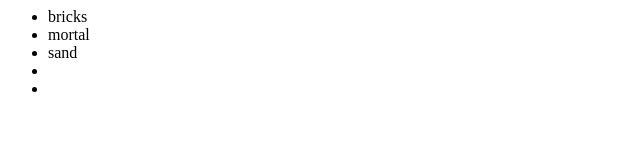
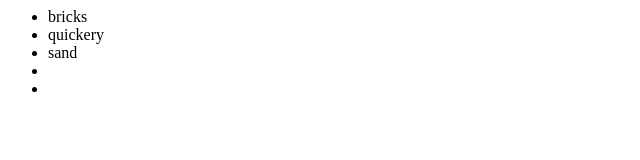
Before and after one commit to nikhil-96/newGitTest, a plain HTML site: page index.html in a window 1280 px wide. Shown: the full height of the page, 0-640 px from the left. Drawn offline with Linux system fonts and the light colour scheme.

Commit message:
changes to index.html

```diff
--- a/index.html
+++ b/index.html
@@ -4,7 +4,7 @@
 <div>
 <ul>
 <li>bricks</li>
-<li>mortal</li>
+<li>quickery</li>
 <li>sand</li>
 <li></li>
 <li></li>
```
